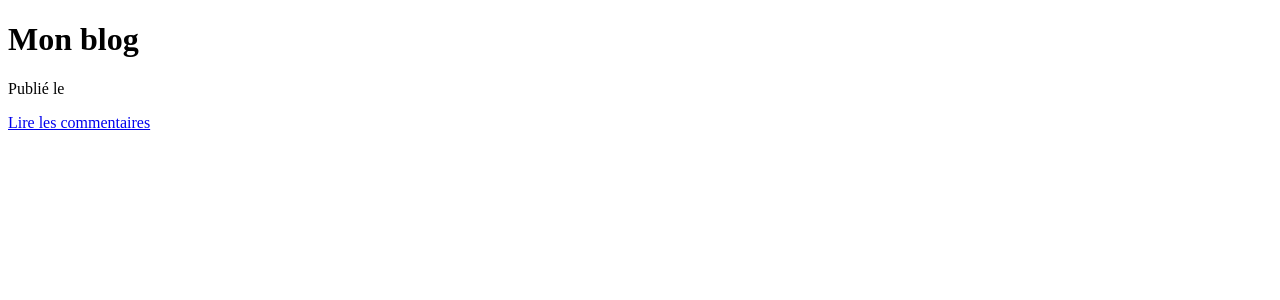
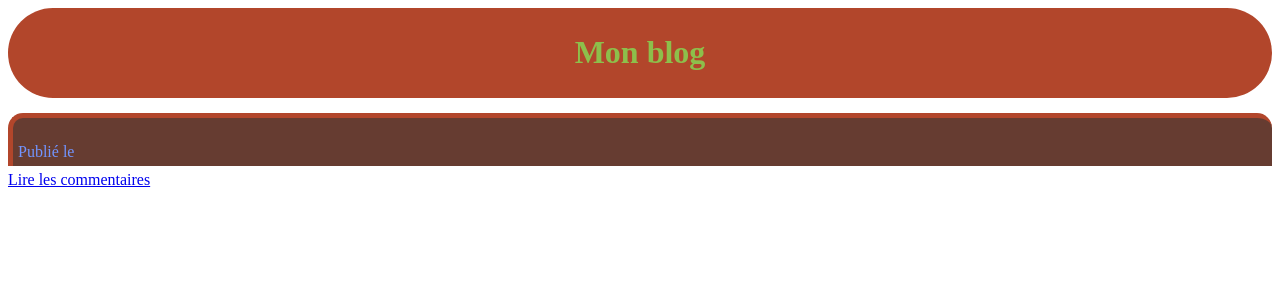
Before and after one commit to hguyett/Formation, a PHP site: page / in a window 1280 px wide. Shown: the top 300 px of the page. Run offline with PHP 8.4, Linux system fonts and the light colour scheme; tables that the repository leaves empty or names only in its code hold one stand-in row (values such as "Sample post"); data that the repository does not hold is empty.

Commit message:
CSS Draw for Blog - PHP et MySQL - Partie 4

```diff
--- a/www/Commentaries.php
+++ b/www/Commentaries.php
@@ -9,7 +9,9 @@
     <title>Document</title>
 </head>
 <body>
-    <h1>Commentaires</h1>
+    <header>
+        <h1>Commentaires</h1>
+    </header>
 <?php
 if (isset($_GET['ID']) and (int)$_GET['ID']>0) {
     try {
--- a/www/index.php
+++ b/www/index.php
@@ -11,10 +11,13 @@ try {
     <meta name="viewport" content="width=device-width, initial-scale=1.0">
     <meta http-equiv="X-UA-Compatible" content="ie=edge">
     <title>Blog</title>
+    <link rel="stylesheet" href="./style.css">
 </head>
 
 <body>
-    <h1>Mon blog</h1>
+    <header>
+        <h1>Mon blog</h1>
+    </header>
 <?php
     try {
         $data = $database->query('SELECT * FROM articles ORDER BY DATE_published LIMIT 5');
@@ -24,7 +27,7 @@ try {
     while ($record = $data->fetch()) {
 /*Impression des articles du blog*/ ?>
     <article>
-        <h2><?php echo $record['Title']; ?></h2>
+        <h1><?php echo $record['Title']; ?></h1>
         <p>Publié le <time datetime="<?php echo $record['Date_published'] ?>"><?php echo $record['Date_published'] ?></time></p>
         <p><?php echo $record['Content']; ?></p>
     </article>
--- /dev/null
+++ b/www/style.css
@@ -0,0 +1,36 @@
+/*Color Palette
+Base : #B2462B
+#663C31
+#8DBF4B
+#122D7F
+#7295FF*/
+
+header {
+    background-color: #B2462B;
+    color: #8DBF4B;
+    padding: 5px;
+    border-radius: 100px;
+    text-align: center;
+    margin-bottom: 15px;
+}
+
+article {
+    background-color: #663C31;
+    padding: 5px;
+    border-radius: 15px 15px 0px 0px;
+    border: solid #B2462B;
+    border-width: 5px 0px 0px 5px;
+}
+
+article h1 {
+    color: #8DBF4B;
+}
+
+article p {
+    margin: 0;
+    color: #7295FF;
+}
+
+article + p {
+    margin-top: 5px;
+}
```
